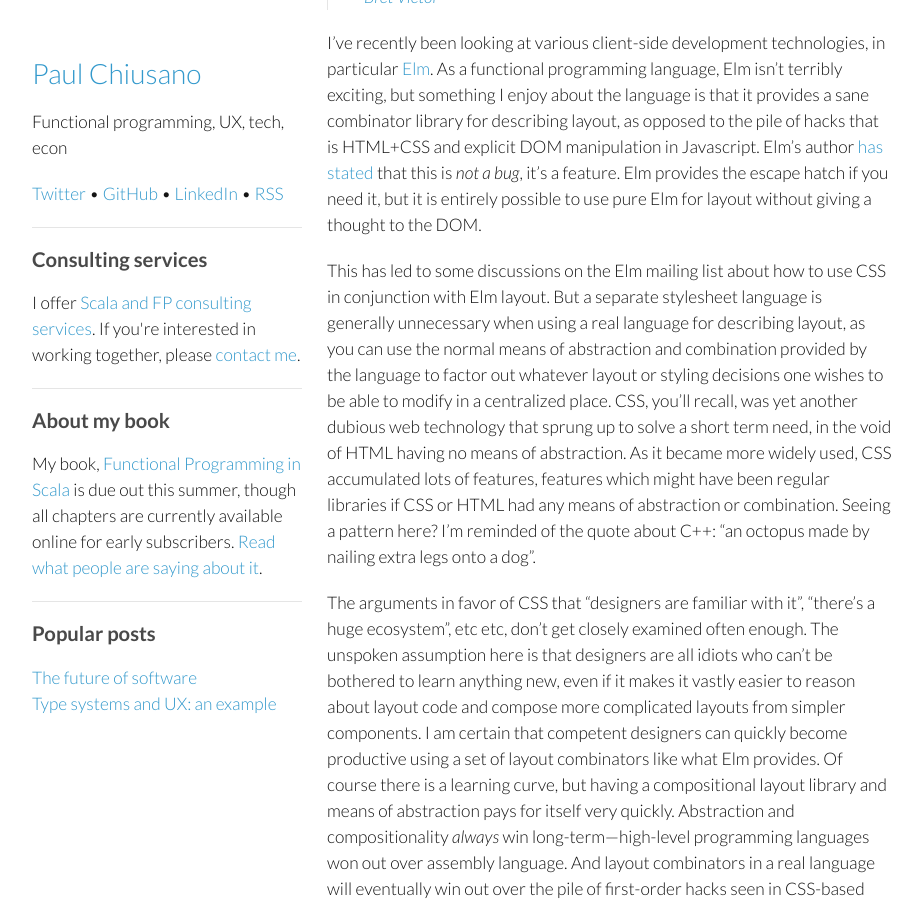
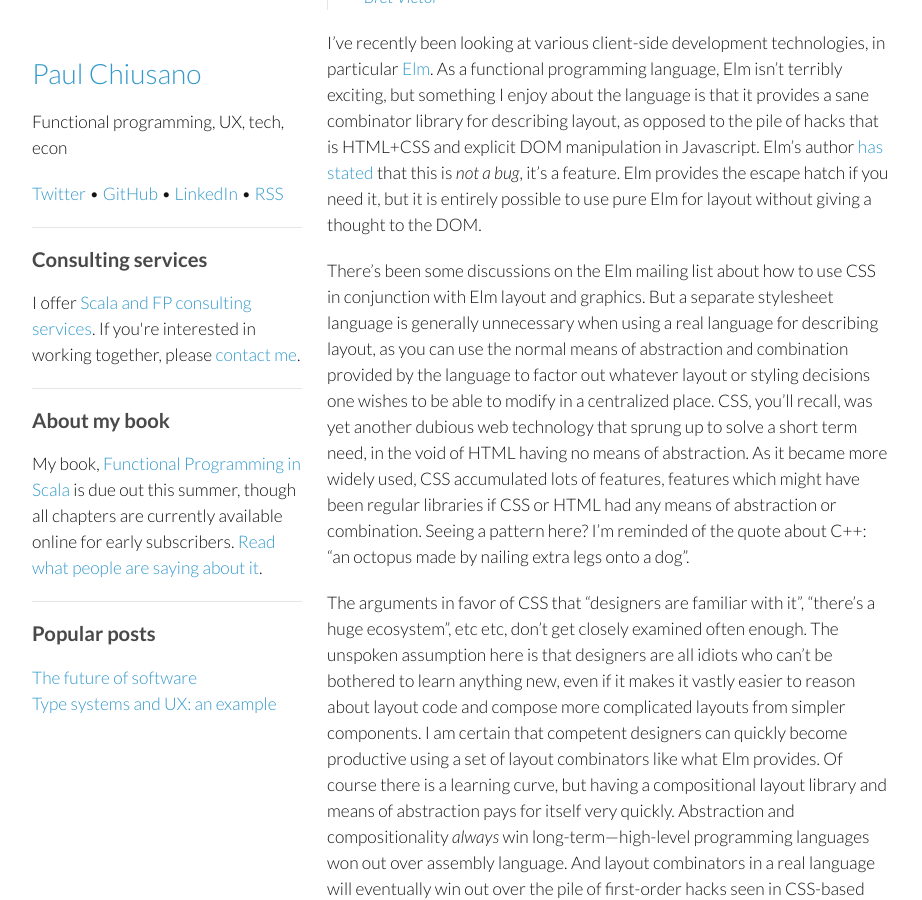
Before and after one commit to pchiusano/pchiusano.github.io, a Jekyll site: the page built from _posts/2014-07-02-css-is-unnecessary.markdown, in a window 1280 px wide and 900 px high, scrolled down 357 px. Shown: the whole window, without its empty margins (178-1100 px from the left). Built offline with Jekyll 4.4.1, drawn with Linux system fonts in a browser that asks for light colours; comment, search, counter and statistics services are not loaded.

Commit message:
Update 2014-07-02-css-is-unnecessary.markdown

```diff
--- a/_posts/2014-07-02-css-is-unnecessary.markdown
+++ b/_posts/2014-07-02-css-is-unnecessary.markdown
@@ -10,7 +10,7 @@
 
 I've recently been looking at various client-side development technologies, in particular [Elm](http://elm-lang.org/). As a functional programming language, Elm isn't terribly exciting, but something I enjoy about the language is that it provides a sane combinator library for describing layout, as opposed to the pile of hacks that is HTML+CSS and explicit DOM manipulation in Javascript. Elm's author [has stated](https://groups.google.com/forum/#!msg/elm-discuss/qRKBmKjTBpk/SjF1MyjjkxwJ) that this is _not a bug_, it's a feature. Elm provides the escape hatch if you need it, but it is entirely possible to use pure Elm for layout without giving a thought to the DOM.
 
-This has led to some discussions on the Elm mailing list about how to use CSS in conjunction with Elm layout. But a separate stylesheet language is generally unnecessary when using a real language for describing layout, as you can use the normal means of abstraction and combination provided by the language to factor out whatever layout or styling decisions one wishes to be able to modify in a centralized place. CSS, you'll recall, was yet another dubious web technology that sprung up to solve a short term need, in the void of HTML having no means of abstraction. As it became more widely used, CSS accumulated lots of features, features which might have been regular libraries if CSS or HTML had any means of abstraction or combination. Seeing a pattern here? I'm reminded of the quote about C++: "an octopus made by nailing extra legs onto a dog".
+There's been some discussions on the Elm mailing list about how to use CSS in conjunction with Elm layout and graphics. But a separate stylesheet language is generally unnecessary when using a real language for describing layout, as you can use the normal means of abstraction and combination provided by the language to factor out whatever layout or styling decisions one wishes to be able to modify in a centralized place. CSS, you'll recall, was yet another dubious web technology that sprung up to solve a short term need, in the void of HTML having no means of abstraction. As it became more widely used, CSS accumulated lots of features, features which might have been regular libraries if CSS or HTML had any means of abstraction or combination. Seeing a pattern here? I'm reminded of the quote about C++: "an octopus made by nailing extra legs onto a dog".
 
 The arguments in favor of CSS that "designers are familiar with it", "there's a huge ecosystem", etc etc, don't get closely examined often enough. The unspoken assumption here is that designers are all idiots who can't be bothered to learn anything new, even if it makes it vastly easier to reason about layout code and compose more complicated layouts from simpler components. I am certain that competent designers can quickly become productive using a set of layout combinators like what Elm provides. Of course there is a learning curve, but having a compositional layout library and means of abstraction pays for itself very quickly. Abstraction and compositionality *always* win long-term---high-level programming languages won out over assembly language. And layout combinators in a real language will eventually win out over the pile of first-order hacks seen in CSS-based styling.
 
```
